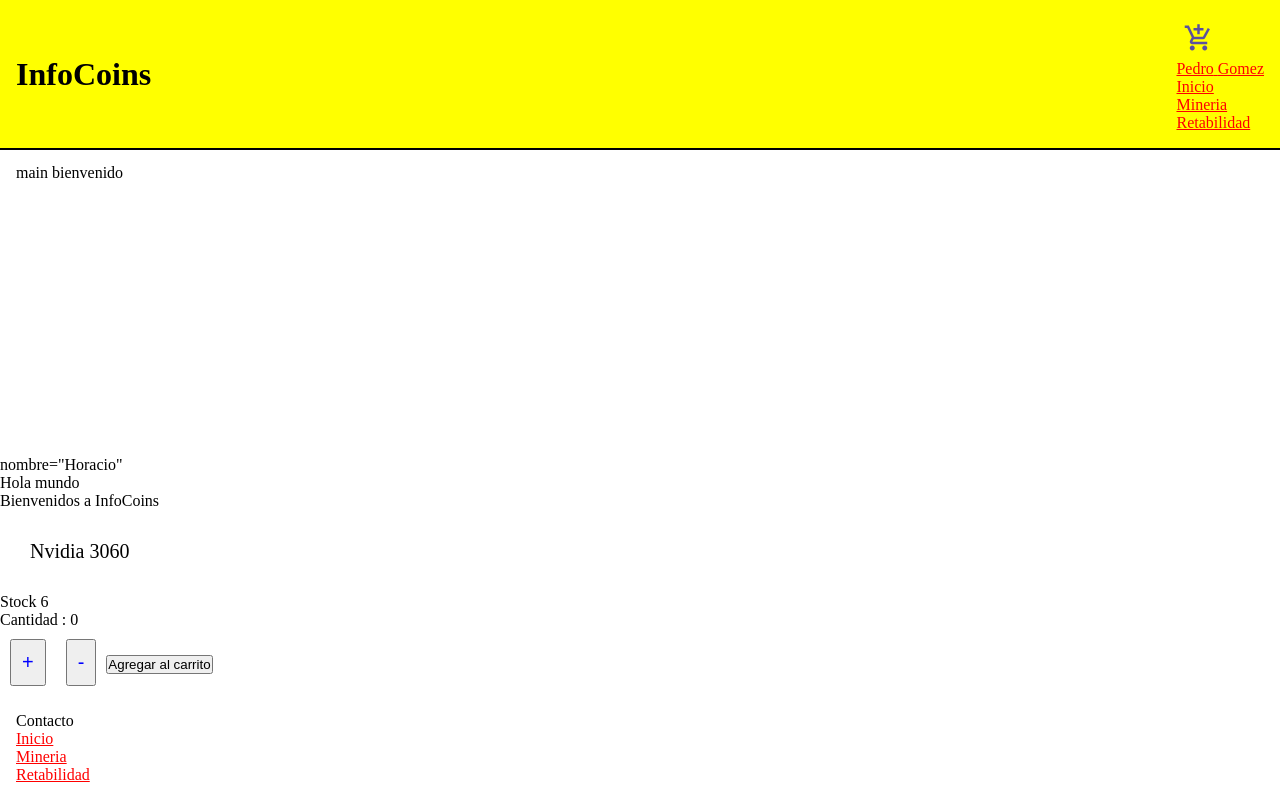
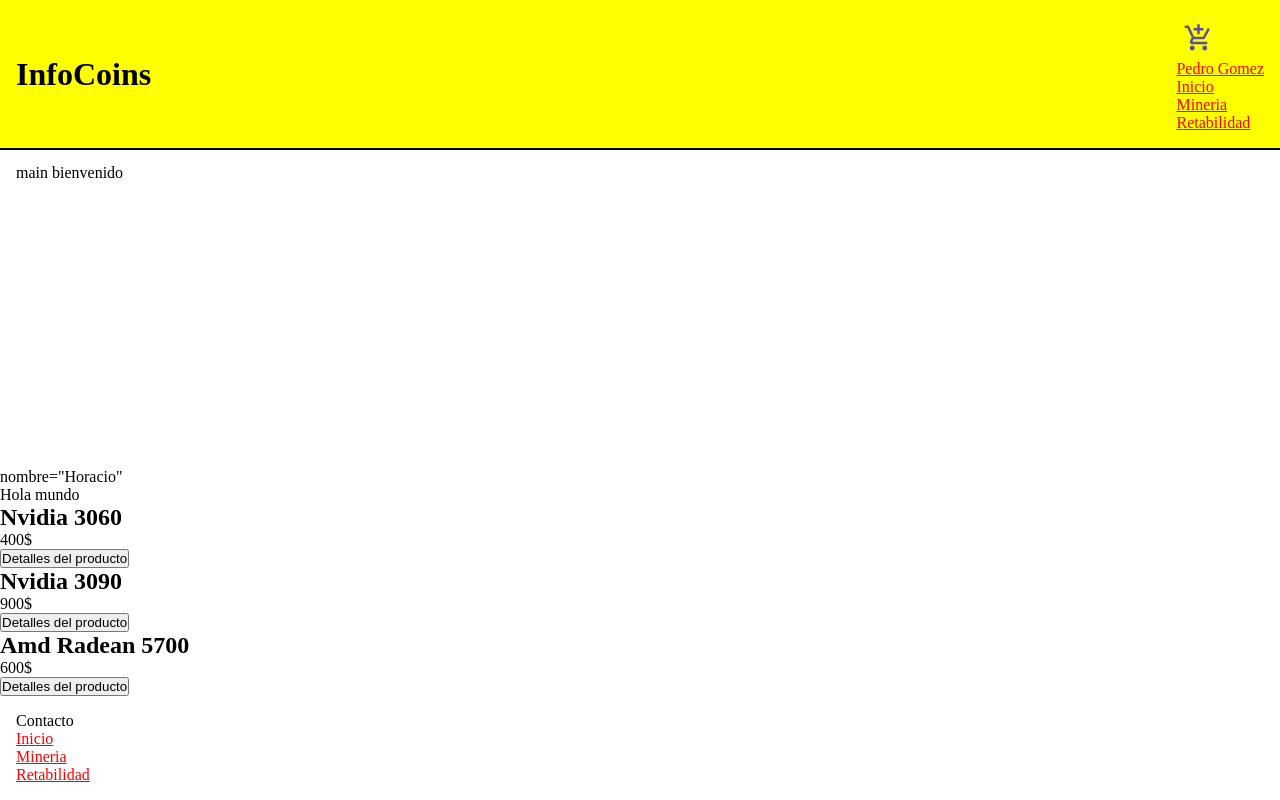
Before and after one commit to abated/infocoins-darioabate, a React (Create React App) app: page / in a window 1280 px wide. Built offline with nearby package versions, Linux system fonts and the light colour scheme.

Commit message:
Entrega Promisses

```diff
--- /dev/null
+++ b/src/components/Item.js
@@ -0,0 +1,11 @@
+const Item = ({producto}) => {
+  return (
+   <article>
+       <h2>{producto.nombre}</h2>
+       <p>{producto.precio}</p>
+       <button>Detalles del producto</button>
+   </article>
+  )
+}
+
+export default Item
--- a/src/components/ItemCount.js
+++ b/src/components/ItemCount.js
@@ -1,8 +1,11 @@
-import { useState } from "react"
+import { useState,useEffect } from "react"
 const ItemCount = ({initial,stock,onAdd}) => {
-
+    useEffect(() => {
+        console.log("hubo un efecto")
+    })
 
     const [contador,setContador] = useState(initial)
+
 
 
     // const resultado2 = useState(5)
--- /dev/null
+++ b/src/components/ItemList.js
@@ -0,0 +1,15 @@
+import Item from "./Item"
+const ItemList = ({productos}) => {
+  return (
+<section>
+    {productos.map(producto =>{
+        return(
+            <Item key={producto.id} producto={producto}/>
+        )
+    })}
+</section>
+
+  )
+}
+
+export default ItemList
--- a/src/components/ItemListContainer.js
+++ b/src/components/ItemListContainer.js
@@ -1,17 +1,60 @@
-import ItemCount from "./ItemCount"
+import ItemList from "./ItemList"
+import {useEffect,useState} from "react"
 
-const ItemListContainer = ({greeting}) => {
-  const onAdd = () =>{
+const productosIniciales = [
+  {
+    id:1,
+    nombre:"Nvidia 3060",
+    precio:"400$"
+  },
+  {
+    id:2,
+    nombre:"Nvidia 3090",
+    precio:"900$"
 
+  },
+  {
+    id:3,
+    nombre:"Amd  Radean 5700",
+    precio:"600$"
   }
-  return (
+]
 
-    <div>
-      <p> {greeting}</p>
+const ItemListContainer = () => {
+ const[cargando,setCargando] = useState(true)
+ const [productos,setProductos] = useState([])
 
-     <ItemCount stock={6} initial={0} onAdd={onAdd}/>
-      </div>
-  )
+  useEffect(() =>{
+    const pedido = new Promise((res)=>{
+      setTimeout(()=>{
+        res(productosIniciales)
+      },2000 )
+
+
+
+    })
+
+  pedido.then(() =>{
+    console.log("salio todo bien")
+    setCargando(false)
+    setProductos(productosIniciales)
+  })
+
+  },[])
+
+  if(cargando){
+    return(
+      <p>Cargando</p>
+    )
+  }else{
+    return (
+
+      <div>
+        <ItemList productos={productos}/>
+
+        </div>
+    )
+  }
 }
 
 export default ItemListContainer
```
